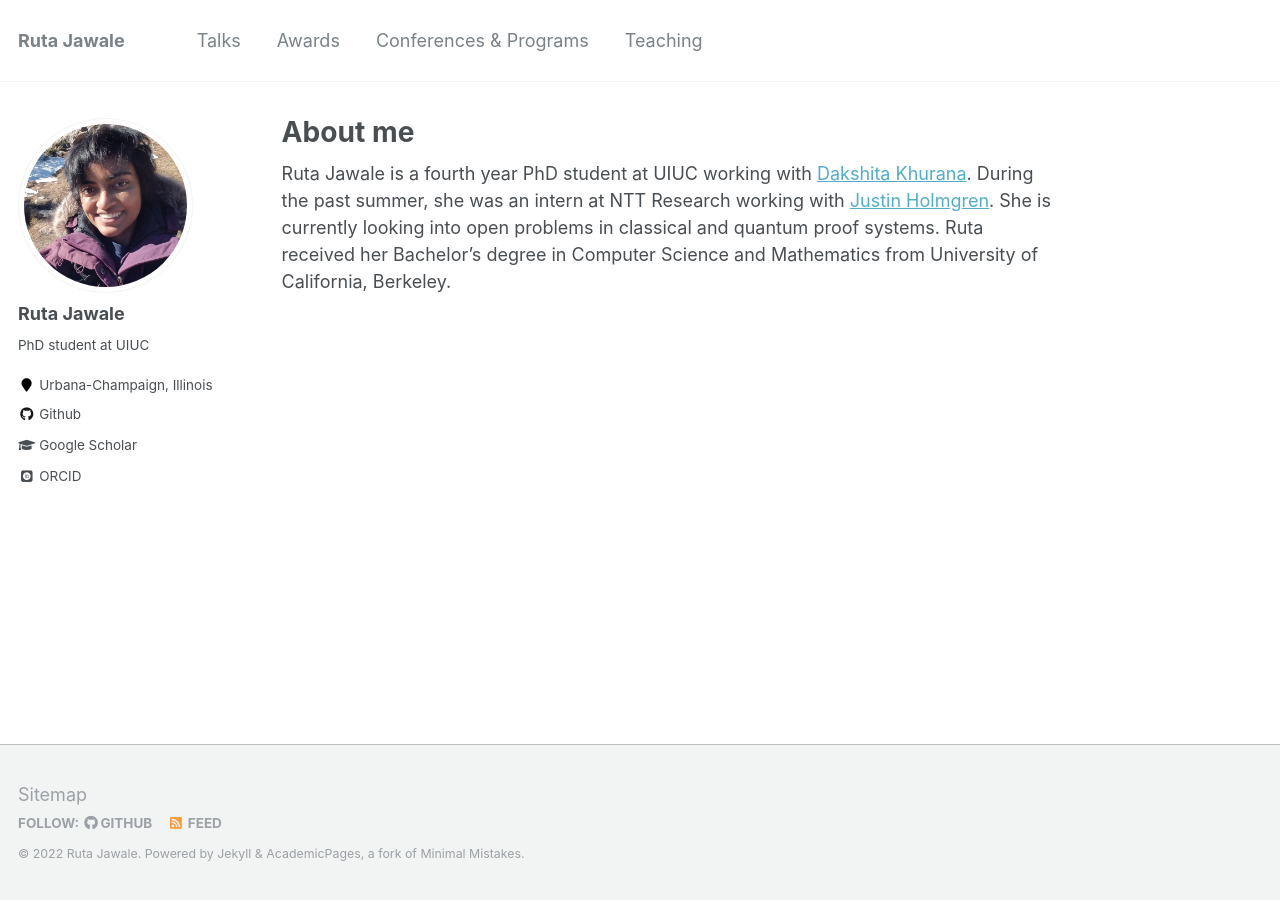
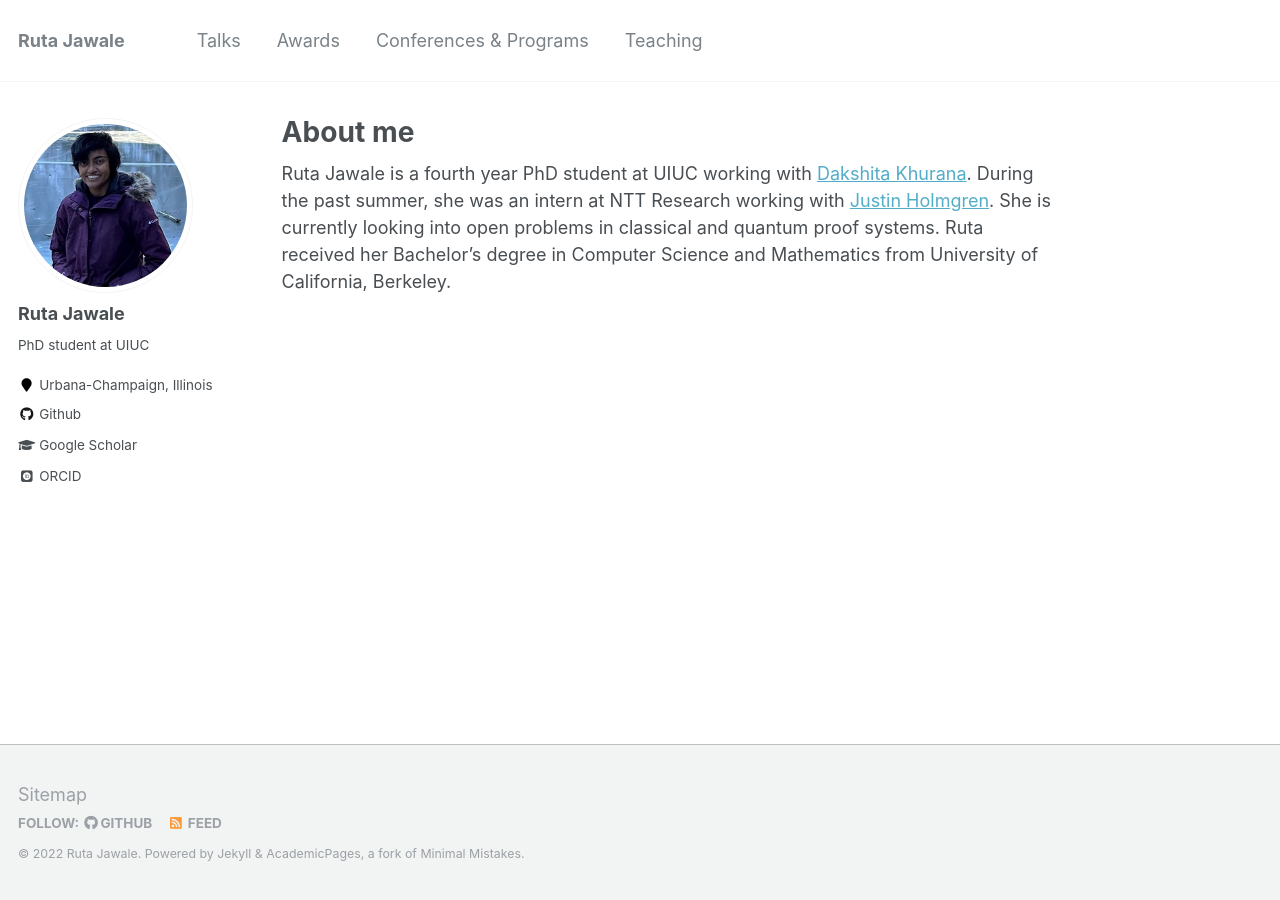
Before and after one commit to RutaJawale/RutaJawale.github.io, a Jekyll site: the page built from _pages/about.md, in a window 1280 px wide. Built offline with Jekyll 4.4.1, drawn with Linux system fonts in a browser that asks for light colours; some web fonts are replaced.

Commit message:
New profile picture

```diff
--- a/_config.yml
+++ b/_config.yml
@@ -81,7 +81,7 @@ analytics:
 # Site Author
 author:
   name             : "Ruta Jawale"
-  avatar           : "ruta.jpg"
+  avatar           : "ruta2.jpg"
   bio              : "PhD student at UIUC"
   location         : "Urbana-Champaign, Illinois"
   employer         :
```
Also changed, not shown: images/ruta2.jpg (added), 1 other file.
